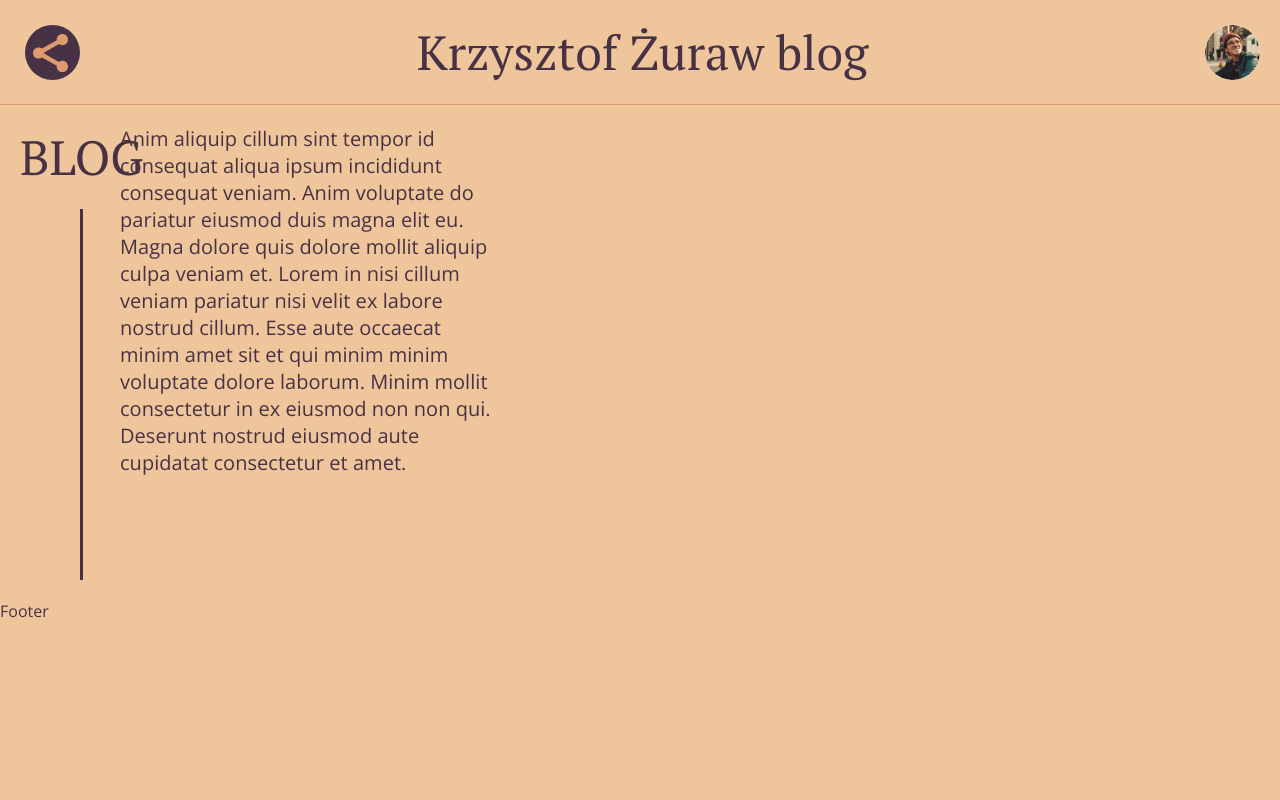
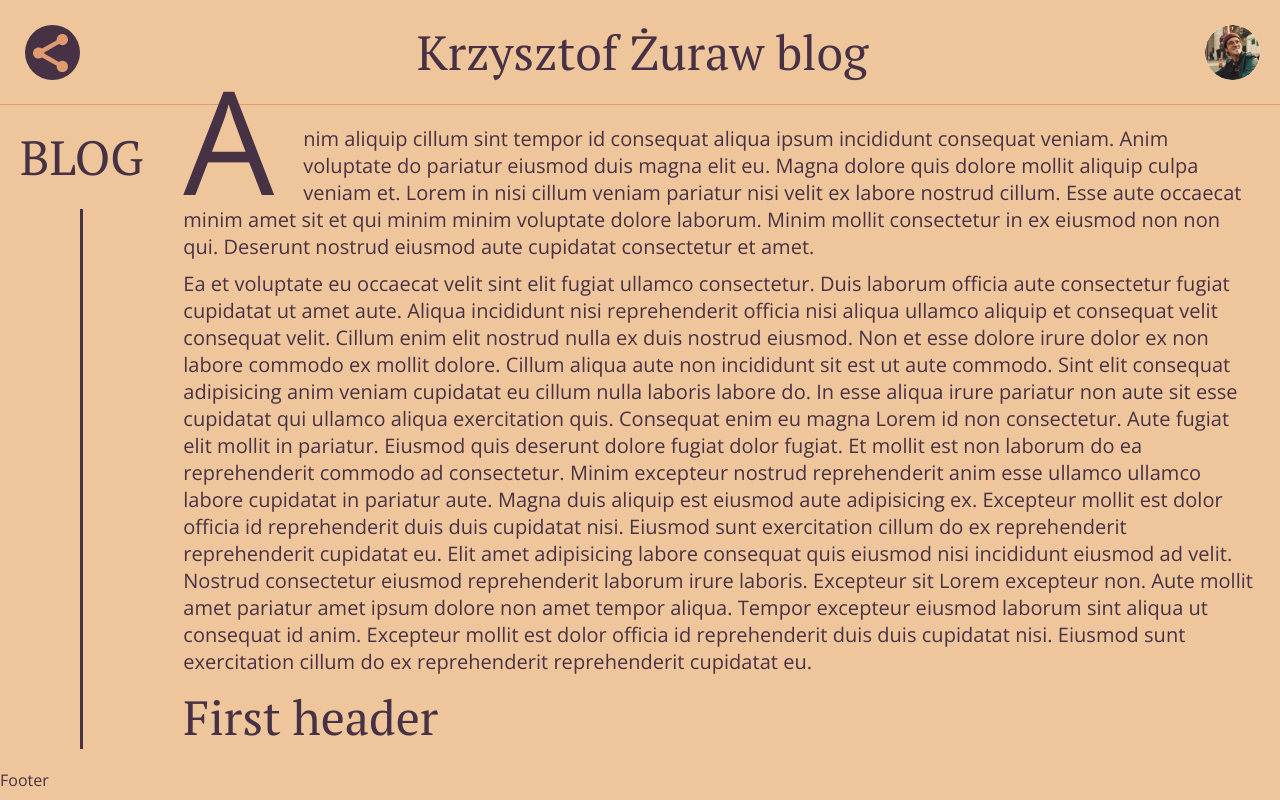
Before and after one commit to krzysztofzuraw/blog-post-exploration, a React (Vite) app: page / in a window 1280 px wide. Built offline with nearby package versions, Linux system fonts and the light colour scheme.

Commit message:
update css - part 2

```diff
--- a/src/index.scss
+++ b/src/index.scss
@@ -20,13 +20,14 @@ html {
 
 body {
   background: $gold;
-  width: 100vw;
-  height: 100vh;
+  min-width: calc(100vw - 20px);
+  min-height: 100vh;
   margin: 0;
 }
 
 h1,
-h2 {
+h2,
+h3 {
   font-family: 'PT Serif', serif;
   font-size: unset;
   font-weight: unset;
@@ -45,9 +46,8 @@ p {
     'navbar navbar'
     'sider article'
     'footer footer';
-  grid-template-rows: auto 1fr 200px;
-  grid-template-columns: 100px auto;
-  height: 100%;
+  grid-template-rows: auto 1fr auto;
+  grid-template-columns: auto auto;
 }
 
 nav {
@@ -100,8 +100,9 @@ article {
   display: grid;
   grid-template-columns: repeat(3, 1fr);
   padding: 20px;
+  grid-gap: 10px;
   .subhead {
-    & ::first-letter {
+    &:first-letter {
       font-size: 144px;
       margin-right: 0.2em;
       margin-bottom: 0.2em;
@@ -110,10 +111,15 @@ article {
     }
   }
   p {
+    grid-column: span 3;
     font-size: 20px;
     font-weight: normal;
     font-style: normal;
     line-height: 27px;
     letter-spacing: 0.002em;
   }
+  h3 {
+    font-size: 48px;
+    grid-column: span 3;
+  }
 }
--- a/src/index.tsx
+++ b/src/index.tsx
@@ -32,6 +32,28 @@ const Root: FunctionComponent = () => (
         consectetur in ex eiusmod non non qui. Deserunt nostrud eiusmod aute cupidatat consectetur
         et amet.
       </p>
+      <p>
+        Ea et voluptate eu occaecat velit sint elit fugiat ullamco consectetur. Duis laborum officia
+        aute consectetur fugiat cupidatat ut amet aute. Aliqua incididunt nisi reprehenderit officia
+        nisi aliqua ullamco aliquip et consequat velit consequat velit. Cillum enim elit nostrud
+        nulla ex duis nostrud eiusmod. Non et esse dolore irure dolor ex non labore commodo ex
+        mollit dolore. Cillum aliqua aute non incididunt sit est ut aute commodo. Sint elit
+        consequat adipisicing anim veniam cupidatat eu cillum nulla laboris labore do. In esse
+        aliqua irure pariatur non aute sit esse cupidatat qui ullamco aliqua exercitation quis.
+        Consequat enim eu magna Lorem id non consectetur. Aute fugiat elit mollit in pariatur.
+        Eiusmod quis deserunt dolore fugiat dolor fugiat. Et mollit est non laborum do ea
+        reprehenderit commodo ad consectetur. Minim excepteur nostrud reprehenderit anim esse
+        ullamco ullamco labore cupidatat in pariatur aute. Magna duis aliquip est eiusmod aute
+        adipisicing ex. Excepteur mollit est dolor officia id reprehenderit duis duis cupidatat
+        nisi. Eiusmod sunt exercitation cillum do ex reprehenderit reprehenderit cupidatat eu. Elit
+        amet adipisicing labore consequat quis eiusmod nisi incididunt eiusmod ad velit. Nostrud
+        consectetur eiusmod reprehenderit laborum irure laboris. Excepteur sit Lorem excepteur non.
+        Aute mollit amet pariatur amet ipsum dolore non amet tempor aliqua. Tempor excepteur eiusmod
+        laborum sint aliqua ut consequat id anim. Excepteur mollit est dolor officia id
+        reprehenderit duis duis cupidatat nisi. Eiusmod sunt exercitation cillum do ex reprehenderit
+        reprehenderit cupidatat eu.
+      </p>
+      <h3>First header</h3>
     </article>
     <footer>Footer</footer>
   </>
```
Also changed, not shown: 1 other file (tests, documents, lock files or other folders).
